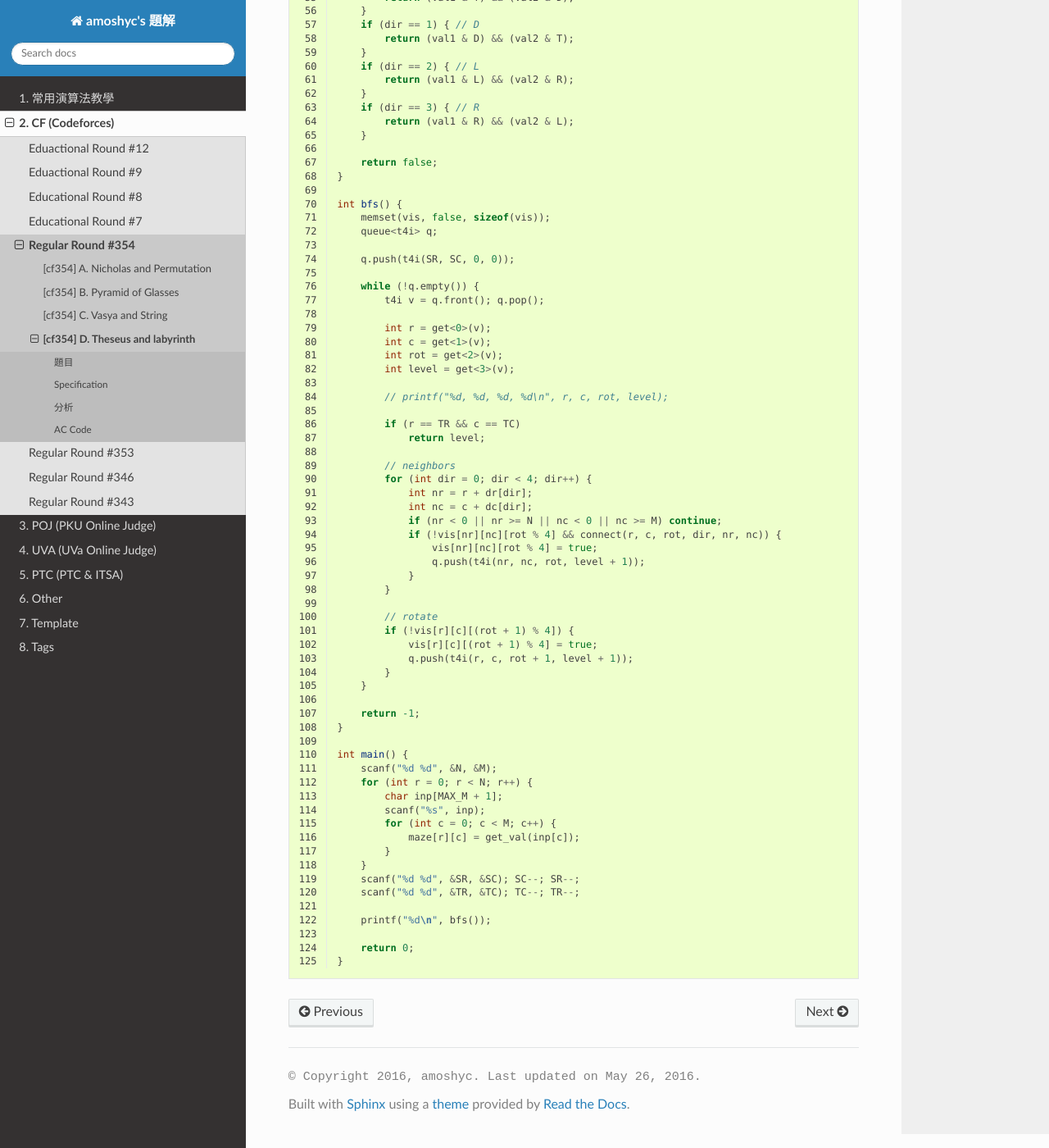
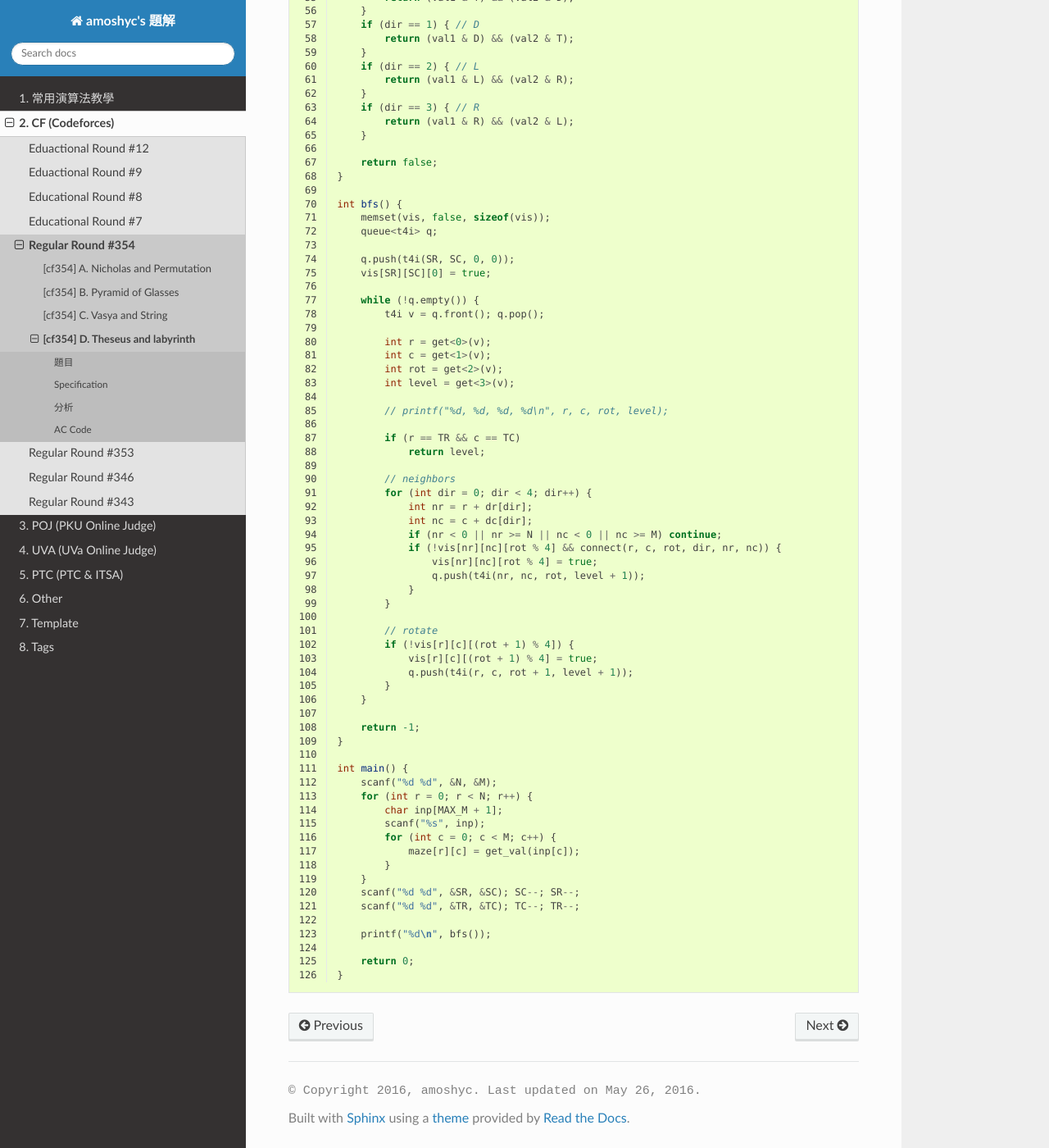
Before and after one commit to amoshyc/ojsolution, a Sphinx documentation site: the page built from docs/source/cf/cf354/pd.rst, in a window 1280 px wide and 1400 px high, scrolled down 3290 px. Shown: the whole window at 82% size. Built offline with Sphinx 7.4.7 and the Read the Docs theme 2.0.0, drawn with Linux system fonts in a browser that asks for light colours; some web fonts are replaced; pages that are not in the unit, such as notebooks, are missing from menus.

Commit message:
Fix bug in cf 354 d

```diff
--- a/docs/source/cf/cf354/pd.rst
+++ b/docs/source/cf/cf354/pd.rst
@@ -182,6 +182,7 @@ AC Code
         queue<t4i> q;
 
         q.push(t4i(SR, SC, 0, 0));
+        vis[SR][SC][0] = true;
 
         while (!q.empty()) {
             t4i v = q.front(); q.pop();
```
